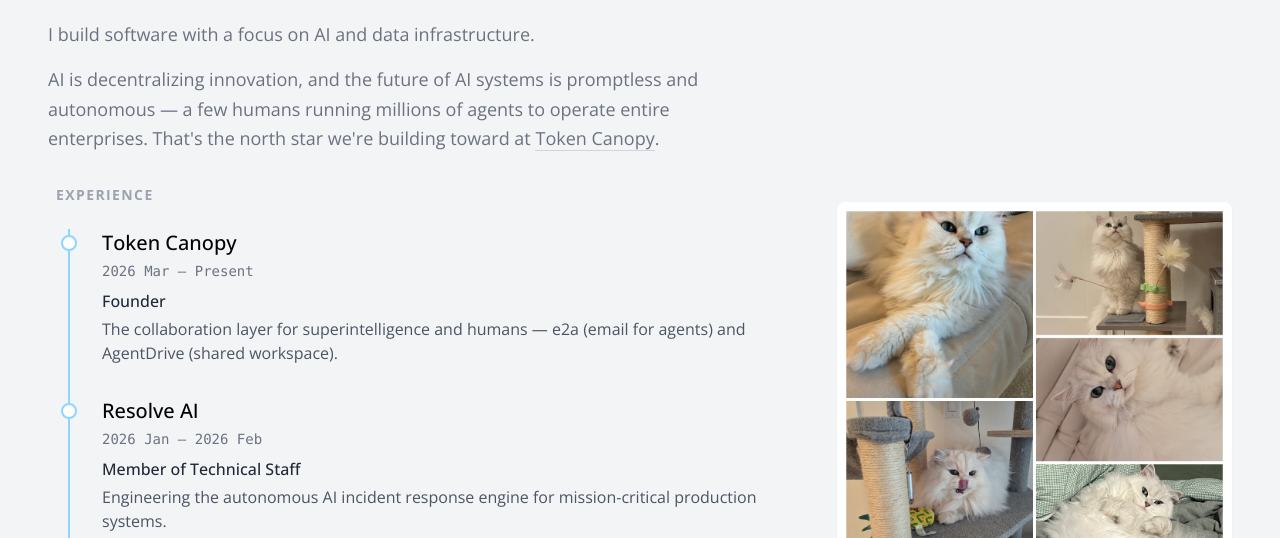
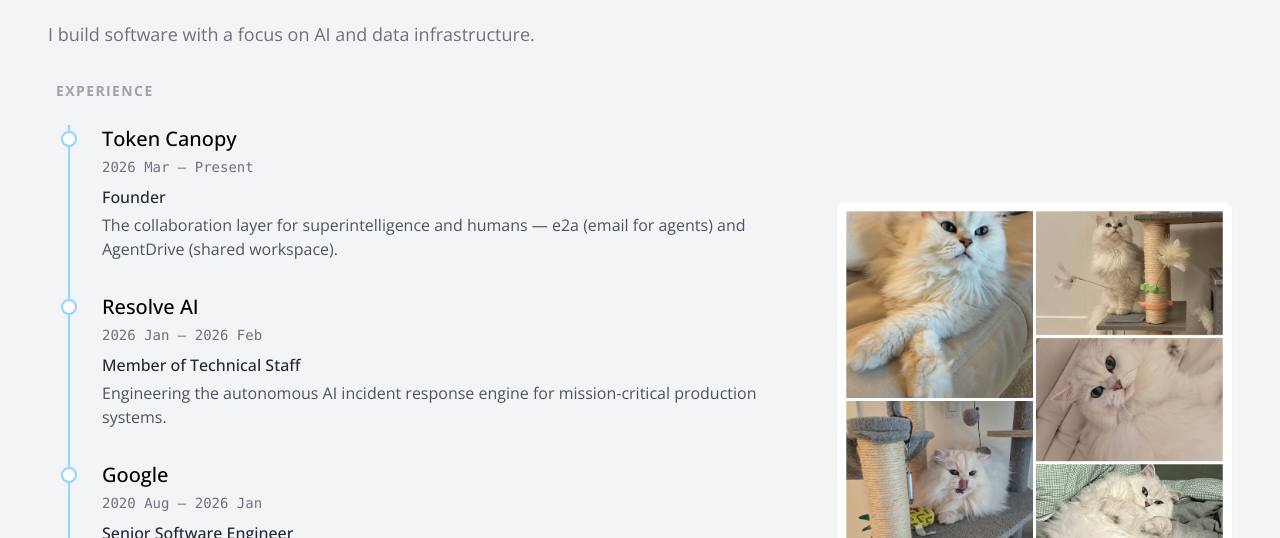
Before and after one commit to jiashuoz/jiashuoz.com, a website built with Vite: page index.html in a window 1280 px wide. Shown: the part 262-800 px from the top of the page. Built offline with nearby package versions, Linux system fonts and the light colour scheme.

Commit message:
remove north star bio paragraph

```diff
--- a/index.html
+++ b/index.html
@@ -73,9 +73,6 @@
       <p class="text-xl md:text-2xl mt-4 text-gray-600 font-light">Founder @ <a href="https://www.tokencanopy.com" target="_blank" class="hover:text-light-blue transition-colors border-b border-gray-300 hover:border-light-blue">Token Canopy</a></p>
       <p class="text-lg text-gray-500 mt-6 max-w-2xl leading-relaxed">
         I build software with a focus on AI and data infrastructure.
-      </p>
-      <p class="text-lg text-gray-500 mt-4 max-w-2xl leading-relaxed">
-        AI is decentralizing innovation, and the future of AI systems is promptless and autonomous &mdash; a few humans running millions of agents to operate entire enterprises. That's the north star we're building toward at <a href="https://www.tokencanopy.com" target="_blank" class="hover:text-light-blue transition-colors border-b border-gray-300 hover:border-light-blue">Token Canopy</a>.
       </p>
 
       <!-- Experience Timeline -->
```
